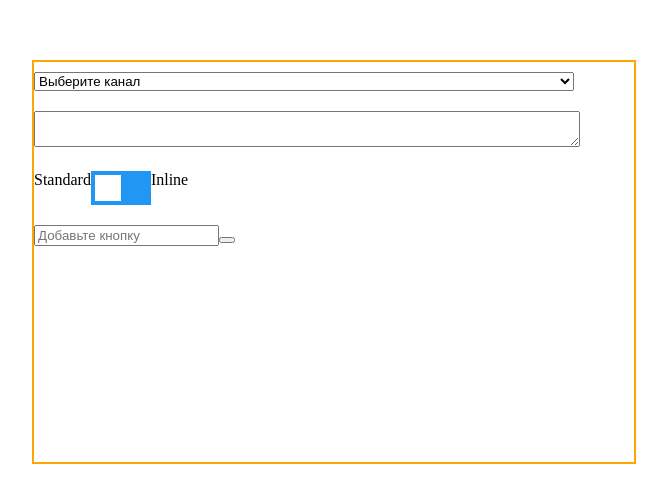
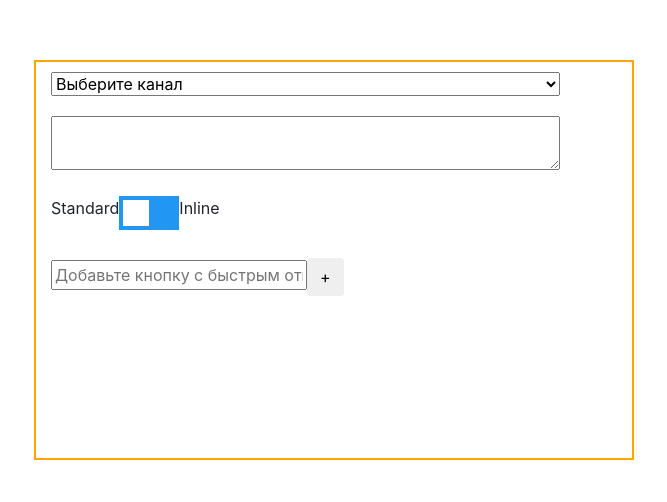
Before and after one commit to trewstaples/social-form-test, a React (Create React App) app: page / in a window 1280 px wide. Shown: the part 140-642 px from the top of the page, without its empty margins (306-973 px from the left). Built offline with nearby package versions, Linux system fonts and the light colour scheme.

Commit message:
Исправит ошибки

```diff
--- a/public/index.html
+++ b/public/index.html
@@ -2,7 +2,14 @@
 <html lang="en">
   <head>
     <meta charset="utf-8" />
-    <link rel="icon" href="%PUBLIC_URL%/favicon.ico" />
+    <link
+      rel="stylesheet"
+      href="https://stackpath.bootstrapcdn.com/font-awesome/4.7.0/css/font-awesome.min.css"
+    />
+    <link
+      rel="stylesheet"
+      href="https://stackpath.bootstrapcdn.com/bootstrap/4.1.3/css/bootstrap.min.css"
+    />
     <meta name="viewport" content="width=device-width, initial-scale=1" />
 
     <title>Social Form Test</title>
--- a/src/components/button-add-form/button-add-form.jsx
+++ b/src/components/button-add-form/button-add-form.jsx
@@ -1,9 +1,11 @@
 import { useState } from 'react'
 
-const ButtonAddForm = ({ onButtonAdded }) => {
+import { keyboardLayout } from '../form/form'
+
+const ButtonAddForm = ({ keyboardMode, onButtonAdded }) => {
   const [formValue, setFormValue] = useState('')
 
-  const onSubmit = evt => {
+  const onClick = evt => {
     evt.preventDefault()
     onButtonAdded(formValue)
     setFormValue('')
@@ -13,18 +15,23 @@ const ButtonAddForm = ({ onButtonAdded }) => {
     setFormValue(evt.target.value)
   }
 
+  const placeholderText =
+    keyboardMode === keyboardLayout.standart
+      ? 'Добавьте кнопку с быстрым ответом'
+      : 'Добавьте кнопку-ссылку'
+
   return (
-    <form className='main__add-form' onSubmit={onSubmit}>
+    <div className='main__add-form'>
       <input
         type='text'
         className='main__add-form-control'
         value={formValue}
         onChange={onLabelChange}
-        placeholder={'Добавьте кнопку'}
+        placeholder={placeholderText}
       />
 
-      <button type='submit' className='btn add-form__button'></button>
-    </form>
+      <input type='submit' className='btn add-form__button' value={'+'} onClick={onClick} />
+    </div>
   )
 }
 
--- /dev/null
+++ b/src/components/buttons-list/buttons-list.jsx
@@ -0,0 +1,13 @@
+const ButtonsList = ({ buttons }) => {
+  const elements = buttons.map(btn => {
+    return (
+      <button type='button' key={btn.value}>
+        {btn.value}
+      </button>
+    )
+  })
+
+  return <div className='main__buttons'>{elements}</div>
+}
+
+export { ButtonsList }
--- /dev/null
+++ b/src/components/buttons-list/index.jsx
@@ -0,0 +1 @@
+export { ButtonsList } from './buttons-list'
--- a/src/components/form/form.css
+++ b/src/components/form/form.css
@@ -1,4 +1,3 @@
-/* Form */
 .container{
     width: 600px;
     height: 400px;
--- a/src/components/form/form.jsx
+++ b/src/components/form/form.jsx
@@ -2,6 +2,7 @@ import { useState } from 'react'
 
 import { ChannelSelect } from '../channel-select'
 import { KeyboardSwitch } from '../keyboard-switch'
+import { ButtonsList } from '../buttons-list'
 import { ButtonAddForm } from '../button-add-form'
 
 import './form.css'
@@ -13,7 +14,7 @@ const textAreaMaxLength = {
   SMS: '',
 }
 
-const keyboardLayout = {
+export const keyboardLayout = {
   standart: 'standart',
   inline: 'inline',
 }
@@ -24,7 +25,7 @@ export const createNewButton = label => {
 
 const Form = () => {
   const [channel, setChannel] = useState('')
-  const [, setKeyBoardView] = useState(keyboardLayout.standart)
+  const [keyboardMode, setKeyboardMode] = useState(keyboardLayout.standart)
   const [buttons, setButtons] = useState([])
 
   const onChannelChange = evt => {
@@ -32,7 +33,7 @@ const Form = () => {
   }
 
   const onKeyboardChange = () => {
-    setKeyBoardView(prevState =>
+    setKeyboardMode(prevState =>
       prevState === keyboardLayout.standart ? keyboardLayout.inline : keyboardLayout.standart
     )
   }
@@ -47,7 +48,7 @@ const Form = () => {
     <div className='container'>
       <div className='main'>
         <form>
-          <ChannelSelect onChange={onChannelChange} />
+          <ChannelSelect onChannelChange={onChannelChange} />
 
           <div className='main__text-wrap'>
             <textarea
@@ -57,11 +58,11 @@ const Form = () => {
             ></textarea>
           </div>
 
-          <KeyboardSwitch onChange={onKeyboardChange} />
+          <KeyboardSwitch onKeyboardChange={onKeyboardChange} />
 
-          <div className='main__buttons'></div>
+          <ButtonsList buttons={buttons} />
 
-          <ButtonAddForm onButtonAdded={onButtonAdded} />
+          <ButtonAddForm keyboardMode={keyboardMode} onButtonAdded={onButtonAdded} />
         </form>
       </div>
     </div>
```
